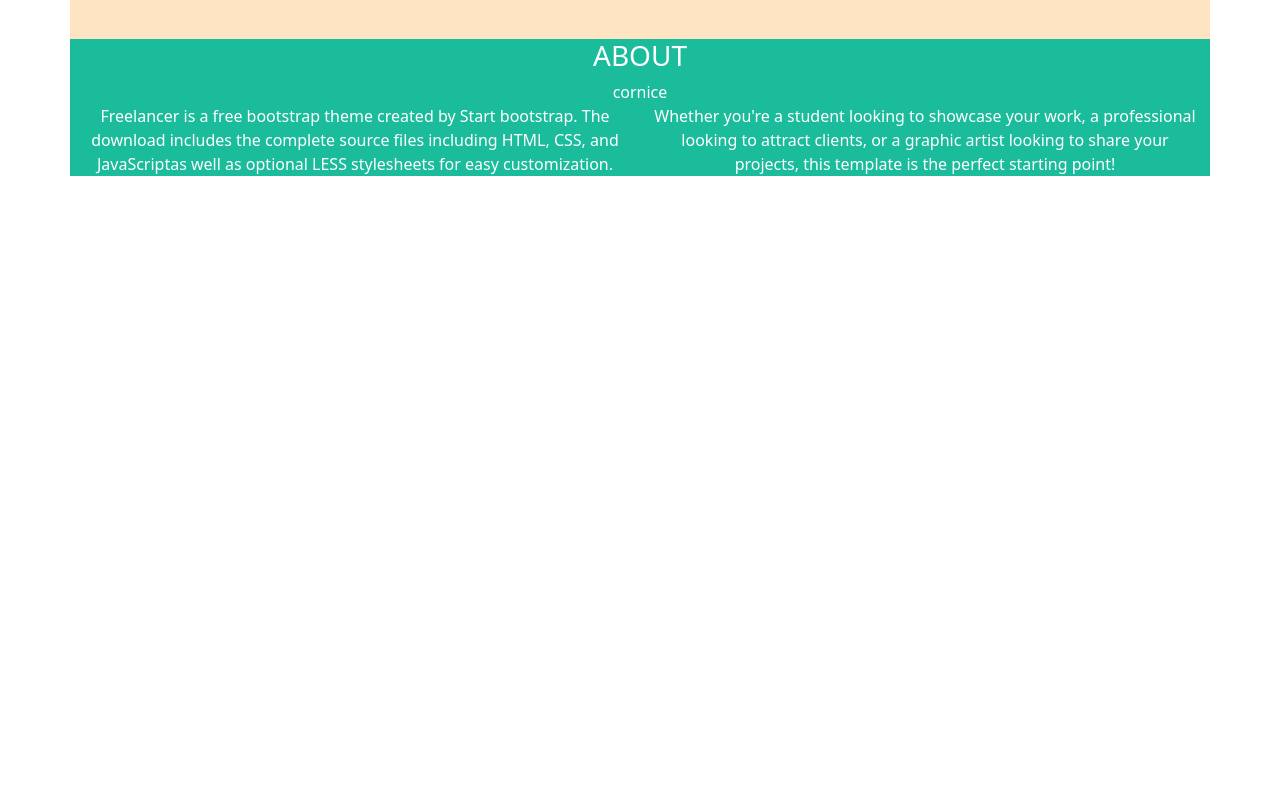
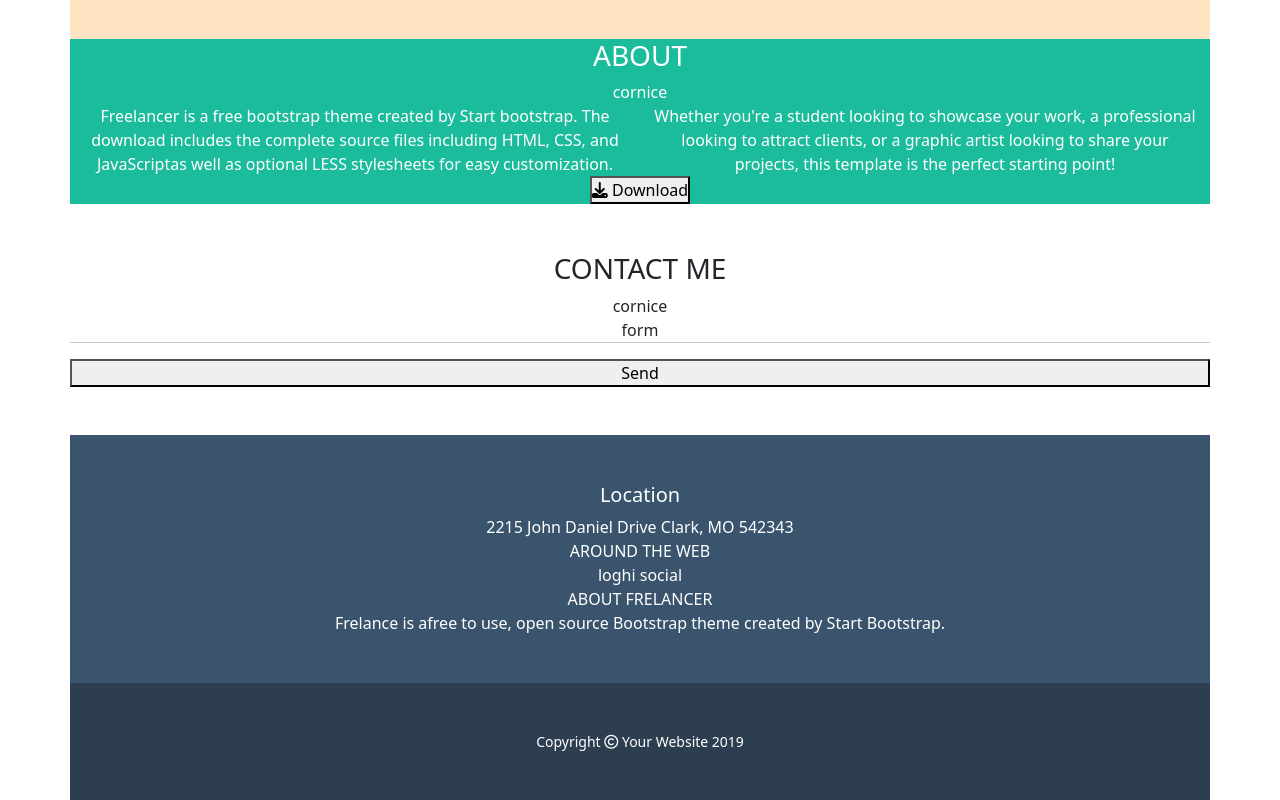
Before and after one commit to Herenyon/html-css-bootstrap-freelancer, a plain HTML site: page index.html in a window 1280 px wide. Shown: the part 499-1299 px from the top of the page. Before the commit the page ends 800 px from the top, so only its background shows below. Drawn offline with nearby package versions, Linux system fonts and the light colour scheme.

Commit message:
fine struttura

```diff
--- a/index.html
+++ b/index.html
@@ -11,6 +11,11 @@
 
     <!-- style-css  -->
     <link rel="stylesheet" href="style-css/style.css">
+
+    <!-- font awesome -->
+    <link rel="stylesheet" href="https://cdnjs.cloudflare.com/ajax/libs/font-awesome/6.3.0/css/all.min.css"
+        integrity="sha512-SzlrxWUlpfuzQ+pcUCosxcglQRNAq/DZjVsC0lE40xsADsfeQoEypE+enwcOiGjk/bSuGGKHEyjSoQ1zVisanQ=="
+        crossorigin="anonymous" referrerpolicy="no-referrer" />
     <title>Document</title>
 </head>
 
@@ -29,7 +34,7 @@
     </header>
     <main>
 
-        <div class="container text-white" >
+        <div class="container text-white">
             <div class="row py-5 text-center">
                 <div>IMMAGINE</div>
                 <h1>START BOOTSTRAP</h1>
@@ -74,14 +79,48 @@
             <h3>ABOUT</h3>
             <div>cornice</div>
             <div class="row d-flex flex-sm-wrap">
-                <div class="col">Freelancer is a free bootstrap theme created by Start bootstrap. The download includes the complete source files including HTML, CSS, and JavaScriptas well as optional LESS stylesheets for easy customization.</div>
-                <div class="col">Whether you're a student looking to showcase your work, a professional looking to attract clients, or a graphic artist looking to share your projects, this template is the perfect starting point!</div>
+                <div class="col">Freelancer is a free bootstrap theme created by Start bootstrap. The download includes
+                    the complete source files including HTML, CSS, and JavaScriptas well as optional LESS stylesheets
+                    for easy customization.</div>
+                <div class="col">Whether you're a student looking to showcase your work, a professional looking to
+                    attract clients, or a graphic artist looking to share your projects, this template is the perfect
+                    starting point!</div>
             </div>
+            <button><i class="fa-solid fa-download"></i> Download</button>
 
+        </div>
+
+        <div class="container  text-center">
+            <div class="row py-5 text-center">
+                <h3>CONTACT ME</h3>
+                <div>cornice</div>
+                <div>form</div>
+
+                <hr>
+                <button>Send</button>
+            </div>
         </div>
 
 
     </main>
+    <footer>
+        <div class="container text-center text-white" style="background-color: #3a546d;">
+            <div class="row py-5 text-center">
+                <h5>Location</h5>
+                <div>2215 John Daniel Drive Clark, MO 542343</div>
+                <div>AROUND THE WEB</div>
+                <div>loghi social</div>
+                <div>ABOUT FRELANCER</div>
+                <div>Frelance is afree to use, open source Bootstrap theme created by Start Bootstrap.</div>
+            </div>
+            <div class="row py-5 text-center" style="background-color: #2c3e50;">
+                <small>Copyright <i class="fa-regular fa-copyright"></i> Your Website 2019</small>
+
+            </div>
+        </div>
+
+
+    </footer>
 </body>
 
 </html>
```
